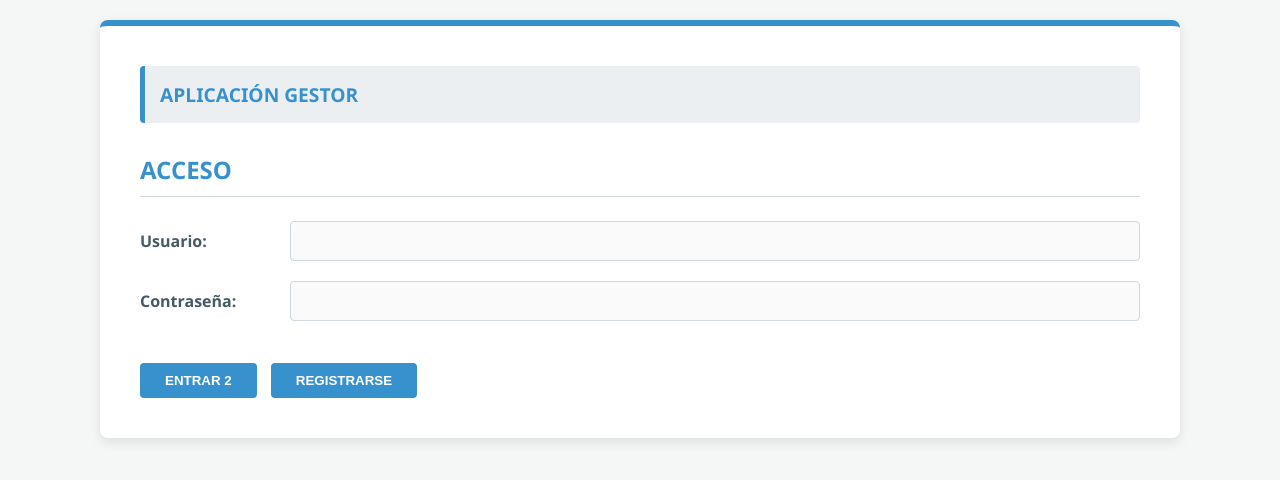
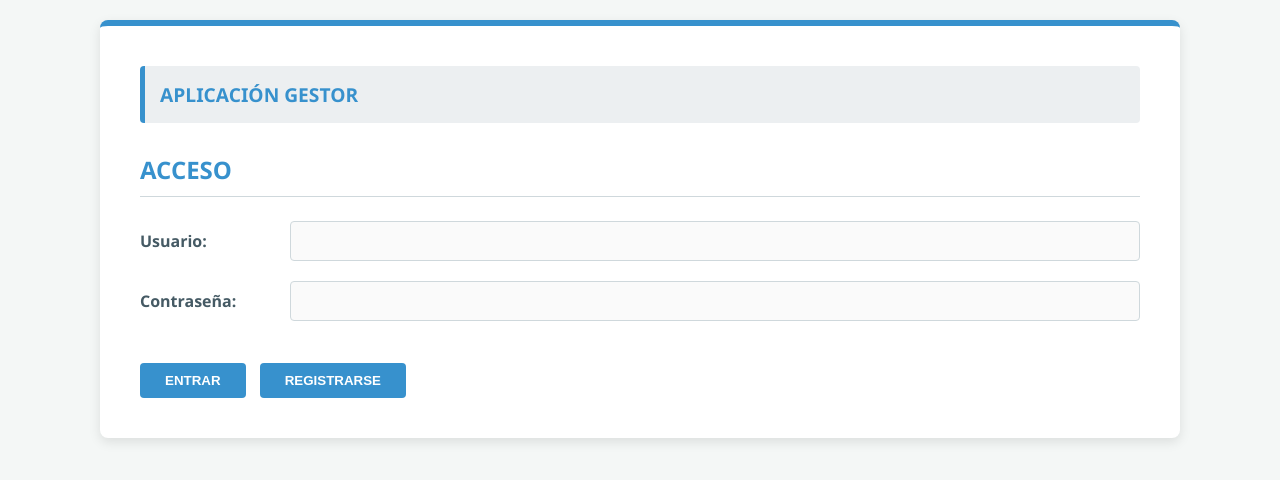
Before and after one commit to paulaartes/telemedicinaP3, a website: page cliente_rest/index_gestor.html in a window 1280 px wide. Drawn offline with Linux system fonts and the light colour scheme.

Commit message:
Pruebas hechas

```diff
--- a/cliente_rest/index_gestor.html
+++ b/cliente_rest/index_gestor.html
@@ -20,7 +20,7 @@
             <input type="password" id="log-pass">
         </div>
         <br>
-        <button onclick="login()">Entrar 2</button>
+        <button onclick="login()">Entrar</button>
         <button onclick="prepararRegistro()">Registrarse</button>
     </div>
 
--- a/servidor_rest.js
+++ b/servidor_rest.js
@@ -43,7 +43,7 @@ res.send("msg") o res.json()--> para probar
 
 // Login para gestor
 app.post("/api/gestores/login", function (req, res) {
-    console.log("Gestor: " + req.body.login) // req.body --> métodos POST y PUT
+    console.log("Gestor: " + req.body.login); // req.body --> métodos POST y PUT
     var login = req.body.login;
     var password = req.body.password;
 
```
